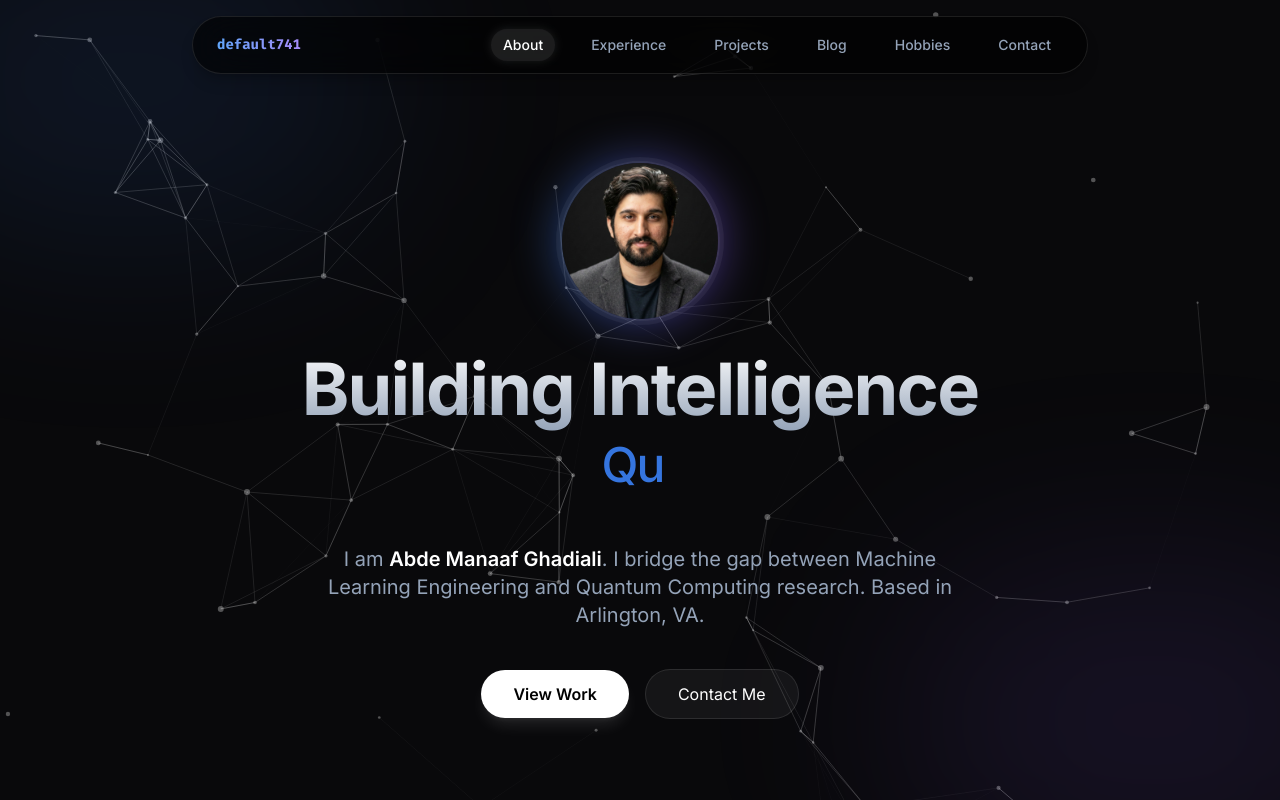
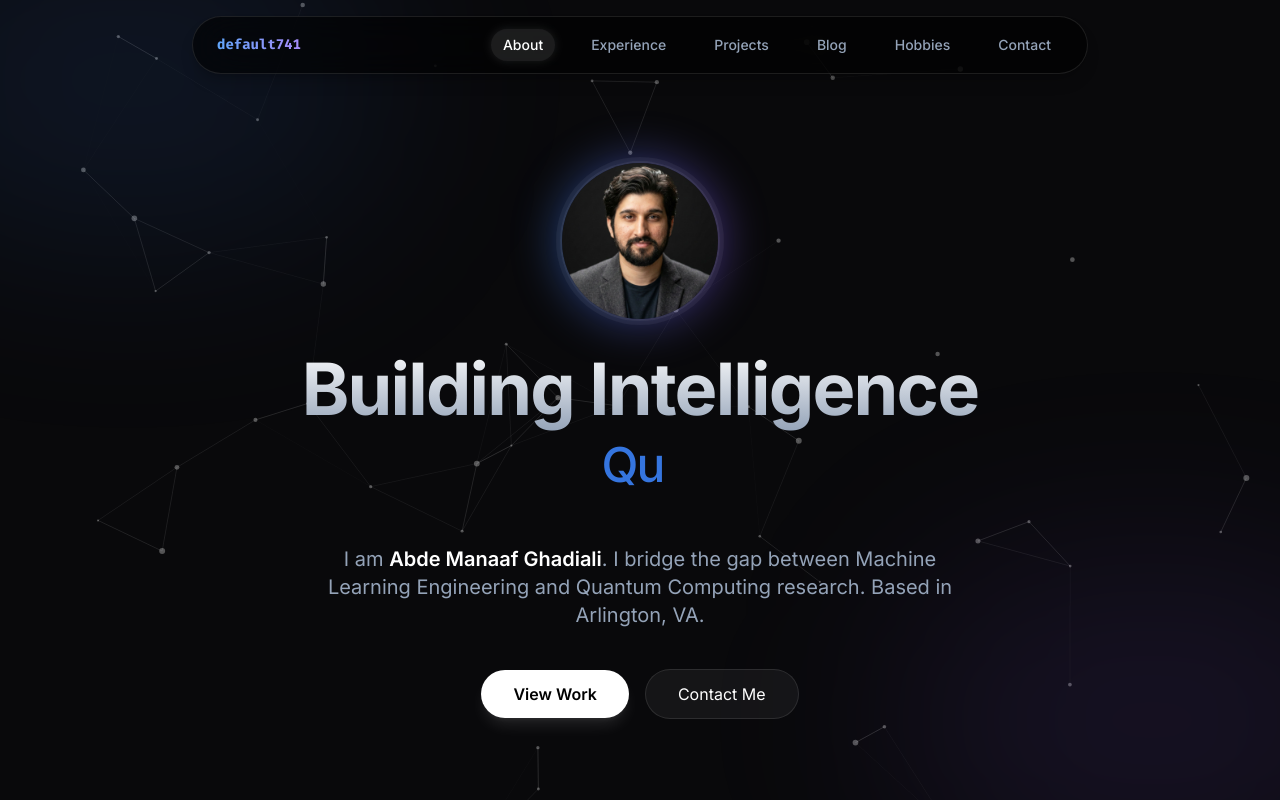
Before and after one commit to default741/how-to-be-boring, a Next.js app: page / in a window 1280 px wide. Shown: the top 800 px of the page. Built offline with nearby package versions, Linux system fonts and the light colour scheme.

Commit message:
feat: Add `ParticlesBackground` component for subtle animated background effects.

```diff
--- a/src/components/ParticlesBackground.tsx
+++ b/src/components/ParticlesBackground.tsx
@@ -20,11 +20,11 @@ export default function ParticlesBackground() {
                         value: "transparent",
                     },
                 },
-                fpsLimit: 120,
+                fpsLimit: 60,
                 interactivity: {
                     events: {
                         onHover: {
-                            enable: true,
+                            enable: false, // Disabled for performance
                             mode: "grab",
                         },
                         resize: true,
@@ -46,7 +46,7 @@ export default function ParticlesBackground() {
                         color: "#ffffff",
                         distance: 150,
                         enable: true,
-                        opacity: 0.2, // Subtle links
+                        opacity: 0.1, // Even more subtle
                         width: 1,
                     },
                     move: {
@@ -56,7 +56,7 @@ export default function ParticlesBackground() {
                             default: "bounce",
                         },
                         random: false,
-                        speed: 1,
+                        speed: 0.5, // Slower movement
                         straight: false,
                     },
                     number: {
@@ -64,7 +64,7 @@ export default function ParticlesBackground() {
                             enable: true,
                             area: 800,
                         },
-                        value: 60, // Not too crowded
+                        value: 40, // Reduced count
                     },
                     opacity: {
                         value: 0.3, // Subtle dots
```
